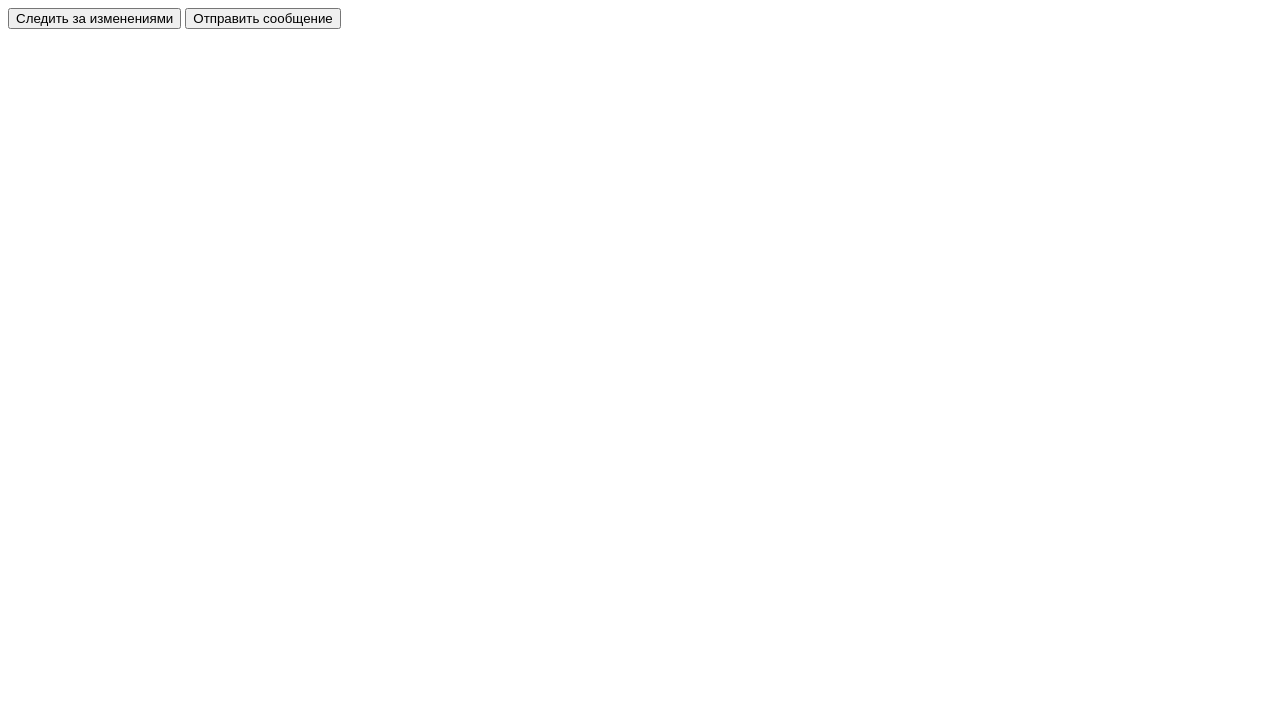
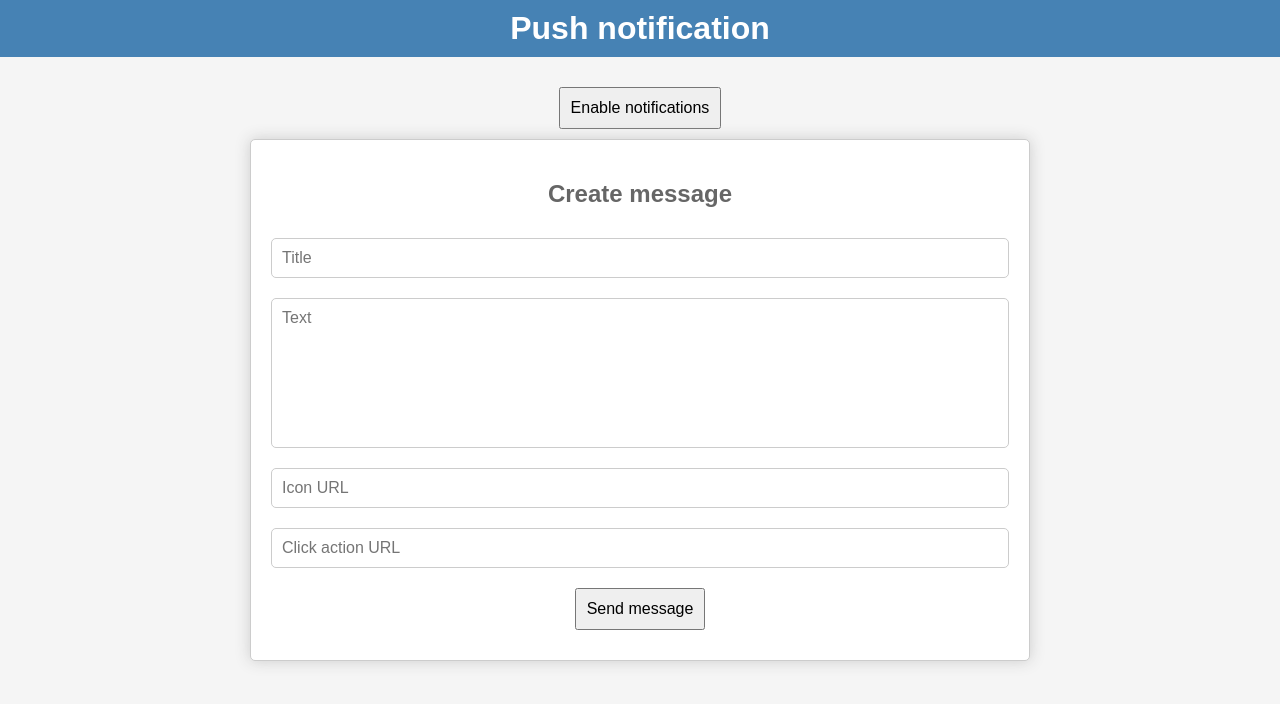
Before and after one commit to lifemaster/push-notification, a website: page public/index.html in a window 1280 px wide. Drawn offline with Linux system fonts and the light colour scheme; no server answers.

Commit message:
Prepared beautiful view

```diff
--- a/public/index.html
+++ b/public/index.html
@@ -4,13 +4,28 @@
     <meta charset="UTF-8">
     <meta name="viewport" content="width=device-width, initial-scale=1.0">
     <meta http-equiv="X-UA-Compatible" content="ie=edge">
+    <link rel="shortcut icon" href="favicon.png" type="image/x-icon">
     <link rel="stylesheet" href="style.css">
     <title>Push notification</title>
   </head>
   <body>
+    <div class="topbar">
+      <h1>Push notification</h1>
+    </div>
     <div class="main-container">
-      <button type="button" id="subscribe" class="button">Следить за изменениями</button>
-      <button type="button" id="send-message" class="button">Отправить сообщение</button>
+      <button type="button" id="subscribe">Enable notifications</button>
+      <div class="form-container">
+        <h2>Create message</h2>
+        <form id="form">
+          <input type="text" name="title" placeholder="Title">
+          <textarea name="text" placeholder="Text"></textarea>
+          <input type="text" name="icon" placeholder="Icon URL">
+          <input type="text" name="click_action" placeholder="Click action URL">
+          <div class="btn-container">
+            <button type="submit">Send message</button>
+          </div>
+        </form>
+      </div>
     </div>
     <script src="//www.gstatic.com/firebasejs/3.6.8/firebase.js"></script>
     <script src="firebase_subscribe.js"></script>
--- a/public/style.css
+++ b/public/style.css
@@ -1,7 +1,87 @@
-.button {
-  display: inline-block;
+* {
+  box-sizing: border-box;
 }
 
-.button.hidden {
-  display: none;
+body {
+  margin: 0;
+  padding: 0;
+  font-family: sans-serif;
+  background: #f5f5f5;
+  color: #666;
 }
+
+.topbar {
+  padding: 10px 0;
+  background: steelblue;
+}
+
+.topbar h1 {
+  margin: 0;
+  text-align: center;
+  color: #fff;
+}
+
+.main-container {
+  display: flex;
+  flex-direction: column;
+  justify-content: center;
+  align-items: center;
+  max-width: 800px;
+  margin: 0 auto;
+  padding: 20px 10px;
+}
+
+.main-container button {
+  margin: 10px;
+  padding: 10px;
+  font-family: inherit;
+  font-size: 16px;
+  outline: none;
+  cursor: pointer;
+}
+
+.form-container {
+  width: 100%;
+  padding: 20px;
+  background: #fff;
+  border-radius: 5px;
+  border: 1px solid #ccc;
+  box-shadow: 0 0 15px #ccc;
+}
+
+.form-container h2 {
+  text-align: center;
+}
+
+form {
+  display: flex;
+  flex-direction: column;
+}
+
+input, textarea {
+  margin: 10px 0;
+  padding: 10px;
+  border-radius: 5px;
+  border: 1px solid #ccc;
+  outline: none;
+  font-family: inherit;
+  font-size: 16px;
+  transition: border-color .3s;
+}
+
+input:focus,
+textarea:focus {
+  border-color: #999;
+  transition: border-color .3s;
+}
+
+textarea {
+  height: 150px;
+  resize: none;
+}
+
+.btn-container {
+  display: flex;
+  justify-content: center;
+  align-items: center;
+}
```
Also changed, not shown: public/favicon.png (added).
